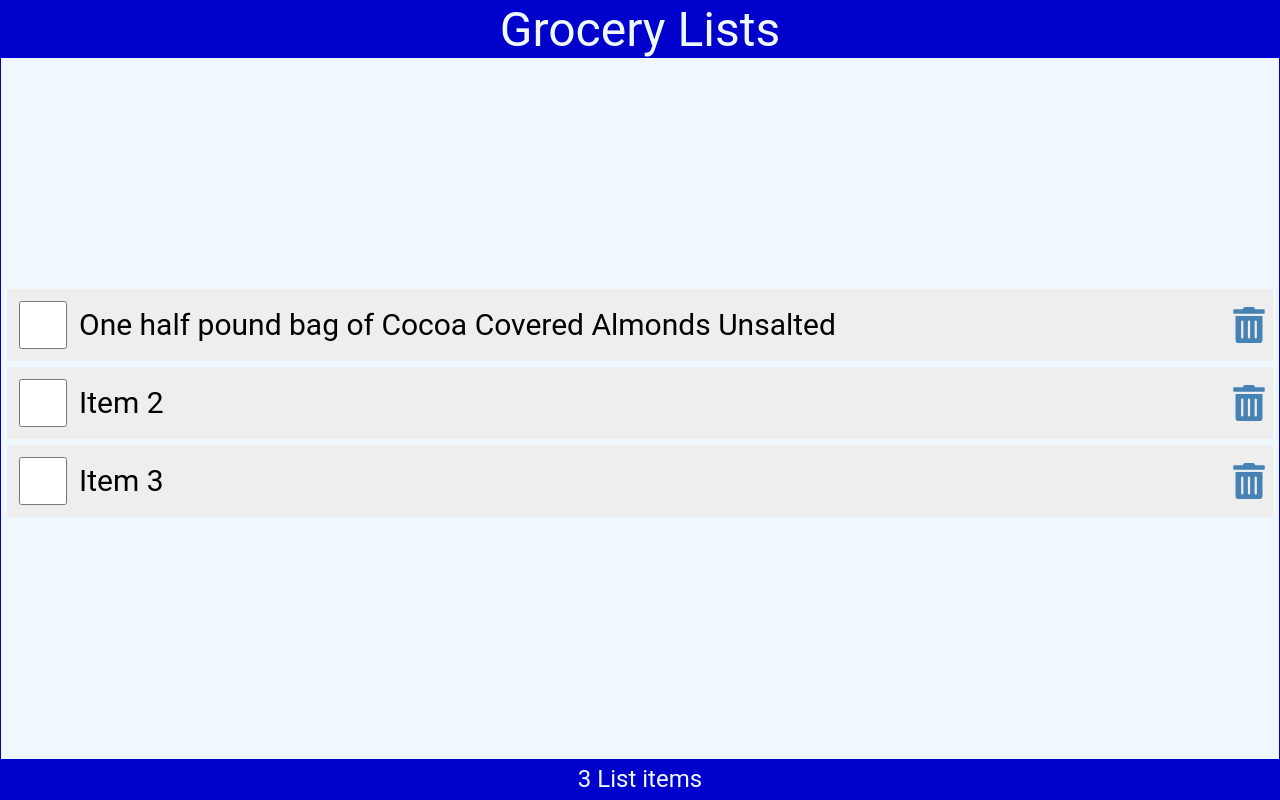
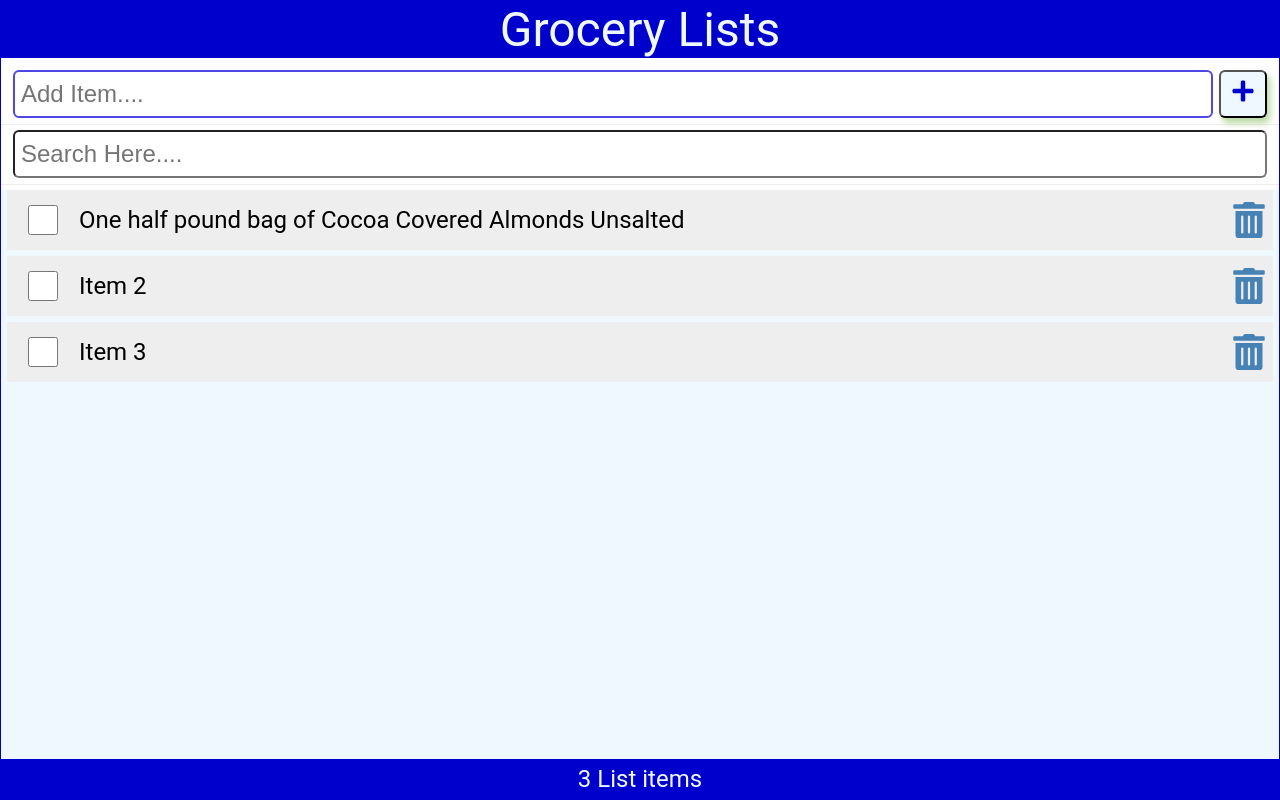
Before and after one commit to Karan551/React, a React (Vite) app in the folder react_with_dave_gray/01tut/01tut/: page / in a window 1280 px wide. Built offline with nearby package versions, Linux system fonts and the light colour scheme.

Commit message:
lesson-9 , Control input completed.

```diff
--- a/react_with_dave_gray/01tut/01tut/src/App.jsx
+++ b/react_with_dave_gray/01tut/01tut/src/App.jsx
@@ -1,37 +1,89 @@
 import Header from "./Components/Header";
 import Content from "./Components/Content";
 import Footer from "./Components/Footer";
+import AddItem from "./Components/AddItem";
 import { useState } from "react";
 import { data } from "./data";
+import SearchItem from "./Components/SearchItem";
 
 function App() {
 
   const storedData = JSON.parse(localStorage.getItem("shopplingList"));
 
   // const [items, setItems] = useState(storedData && storedData.length ? storedData : data);
-  const [items, setItems] = useState(data);
+  const [items, setItems] = useState(storedData ? storedData : data);
+  const [newItem, setNewItem] = useState("");
+  const [search, setSearch] = useState("");
+
+
+  const setAndSave = (newItems) => {
+    setItems(newItems);
+
+    localStorage.setItem("shopplingList", JSON.stringify(newItems));
+  };
+
 
   const handlCheck = (id) => {
 
     const listItems = items.map((eachObject) => (eachObject.id === id ? { ...eachObject, checked: !eachObject.checked } : eachObject));
 
-    setItems(listItems);
-
-    localStorage.setItem("shopplingList", JSON.stringify(listItems));
+    setAndSave(listItems);
   };
 
   const handleDelete = (id) => {
     const listItems = items.filter((eachObject) => eachObject.id !== id);
 
-    setItems(listItems);
-    localStorage.setItem("shopplingList", JSON.stringify(listItems));
+    setAndSave(listItems);
+  };
+
+  const addItem = (item) => {
+    const id = items.length ? items[items.length - 1].id + 1 : 1;
+
+    const myNewItem = { id, item, checked: false };
+    const listItems = [...items, myNewItem];
+    setAndSave(listItems);
+
+  };
+
+  const handleSubmit = (event) => {
+    event.preventDefault();
+    console.log("form is submitted.");
+    if (!newItem) return;
+    addItem(newItem);
+    setNewItem("");
+  };
+
+  const handleSearch = () => {
+    const result = items.filter((eachObject) => (eachObject.item.toLowerCase().includes(search.toLowerCase())));
   };
 
   return (
     <div className="app">
+
       <Header title="Grocery Lists" />
-      <Content items={items} handlCheck={handlCheck} handleDelete={handleDelete} />
-      <Footer length={items.length}/>
+
+      <AddItem
+        newItem={newItem}
+        setNewItem={setNewItem}
+        handleSubmit={handleSubmit}
+      />
+      <SearchItem
+        search={search}
+        setSearch={setSearch}
+        handleSearch={handleSearch}
+      />
+
+
+      <Content
+        items={items.filter((eachObject) => (eachObject.item.toLowerCase().includes(search.toLowerCase())))}
+        handlCheck={handlCheck}
+        handleDelete={handleDelete}
+
+      />
+
+
+
+      <Footer length={items.length} />
 
     </div>
   );
--- /dev/null
+++ b/react_with_dave_gray/01tut/01tut/src/Components/AddItem.jsx
@@ -0,0 +1,31 @@
+import React, { useRef } from 'react';
+import { FaPlus } from "react-icons/fa";
+
+
+const AddItem = ({ newItem, setNewItem, handleSubmit }) => {
+    const inputRef = useRef();
+    return (
+        <form className='addForm' onSubmit={handleSubmit}>
+            <label htmlFor="addItem">Add Item</label>
+            <input
+                autoFocus
+                ref={inputRef}
+                type="text"
+                id="addItem"
+                placeholder='Add Item....'
+                required
+                value={newItem}
+                onChange={(e) => setNewItem(e.target.value)}
+            />
+            <button
+                type="submit"
+                aria-label='Add Item'
+                onClick={() => inputRef.current.focus()}
+            >
+                <FaPlus />
+            </button>
+        </form>
+    );
+};
+
+export default AddItem;
--- /dev/null
+++ b/react_with_dave_gray/01tut/01tut/src/Components/SearchItem.jsx
@@ -0,0 +1,21 @@
+import React from 'react';
+
+const SearchItem = ({ search, setSearch, handleSearch }) => {
+  return (
+    <form className='searchForm' onSubmit={(e) => e.preventDefault()}>
+      <label htmlFor='search'>Search</label>
+      <input
+        type="text"
+        name="search"
+        id="search"
+        role='search'
+        placeholder='Search Here....'
+        value={search}
+        onChange={(e) => (setSearch(e.target.value), handleSearch())}
+
+      />
+    </form>
+  );
+};
+
+export default SearchItem
--- a/react_with_dave_gray/01tut/01tut/src/index.css
+++ b/react_with_dave_gray/01tut/01tut/src/index.css
@@ -68,7 +68,7 @@
   display: flex;
   flex-direction: column;
   flex-grow: 1;
-  justify-content: center;
+  justify-content: flex-start;
   align-items: center;
   overflow-y: auto;
   background-color: aliceblue;
@@ -167,8 +167,8 @@
   min-width: 48px;
 
   height: 2.5rem;
-  height: 48px;
-  min-height: 48px;
+  height: 30px;
+  min-height: 30px;
   cursor: pointer;
   margin-right: 0.5rem;
 }
@@ -178,7 +178,7 @@
 }
 
 .item>label {
-  font-size: 1.25rem;
+  font-size: 1rem;
   font-weight: 400;
   flex-grow: 1;
 }
@@ -198,6 +198,90 @@
   outline: none;
 }
 
+.addForm,
+.searchForm {
+  width: 100%;
+  display: flex;
+  justify-content: flex-start;
+  margin: 0.5rem 0 0;
+  padding: 0 0.5rem 0.25rem;
+  border-bottom: 1px solid #eee;
+}
+
+.addForm label {
+  position: absolute;
+  left: -99999px;
+}
+
+.addForm input[type="text"] {
+  flex-grow: 1;
+  max-width: calc(100%-50px);
+  min-height: 48px;
+  font-size: 1rem;
+  padding: 0.25rem;
+  border-radius: 0.25rem;
+  margin-right: 0.25rem;
+  outline: none;
+}
+
+button {
+  height: 48px;
+  min-width: 48px;
+  padding: 0.25rem;
+  font-size: 1rem;
+  display: inline-block;
+  border-radius: 0.25rem;
+  color: mediumblue;
+  background-color: aliceblue;
+  cursor: pointer;
+  box-shadow: 3px 5px 7px rgb(182, 214, 157);
+}
+
+.addForm input[type="text"]:focus {
+  border: 2px solid rgb(79 70 229);
+}
+
+button:focus,
+button:hover {
+  color: white;
+  background-color: limegreen;
+  outline: none;
+}
+
+button:active {
+  box-shadow: 4px 7px whitesmoke;
+}
+
+
+.searchForm {
+  width: 100%;
+  display: flex;
+  justify-content: flex-start;
+  margin: 0.5rem 0 0;
+  padding: 0 0.5rem 0.25rem;
+  border-bottom: 1px solid #eee;
+  margin: 5px 0;
+}
+
+.searchForm label {
+  position: absolute;
+  left: -99999px;
+}
+
+.searchForm input[type="text"] {
+  max-width: 100%;
+  min-height: 48px;
+  flex-grow: 1;
+  font-size: 1rem;
+  padding: 0.25rem;
+  border-radius: 0.25rem;
+  outline: none;
+
+}
+.searchForm input[type="text"]:focus {
+  border: 2px solid rgb(79 70 229);
+}
+
 /* @media (prefers-color-scheme: light) {
   :root {
     color: #213547;
```
